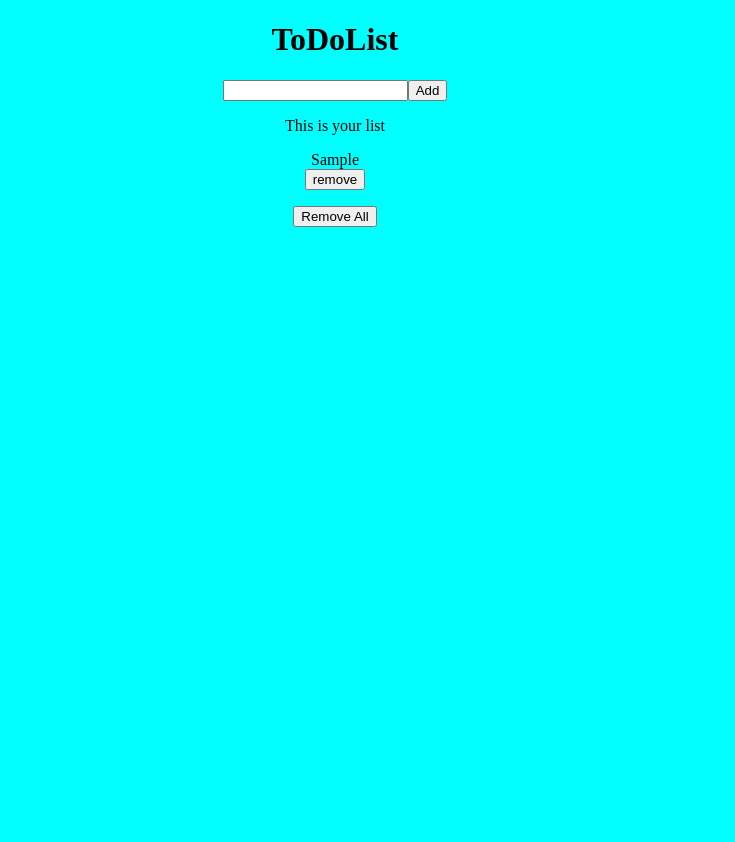
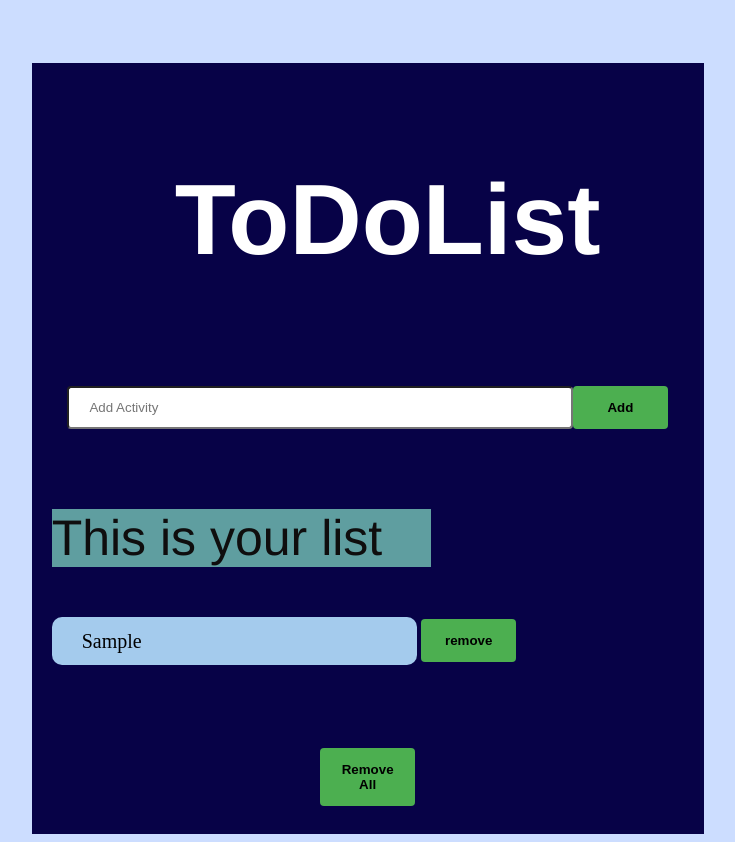
Before and after one commit to Rajkamalkanna/todo_list, a React (Create React App) app: page / in a window 1280 px wide. Both pictures are taken after typing "Sample" into the empty fields and a click on the button "Add". Shown: the whole page, without its empty margins (305-1040 px from the left). Before the commit the page ends 800 px from the top, so only its background shows below. Built offline with nearby package versions, Linux system fonts and the light colour scheme.

Commit message:
I made a changes in css

```diff
--- a/src/components/ToDoList.js
+++ b/src/components/ToDoList.js
@@ -24,18 +24,18 @@ export default function ToDoList () {
     }
   return (
     <>
-    <div>
-    <div><h1>ToDoList</h1></div>
-    <input type="text" name="text" value = {activity} onChange = {(e) => setActivity(e.target.value) }/>
+    <div className='container'>
+    <div className='header'><h1>ToDoList</h1></div>
+    <input type="text" placeholder='Add Activity' value = {activity} onChange = {(e) => setActivity(e.target.value) }/>
     <button onClick={addActivity}>Add</button>
-    <p>This is your list</p>
+    <p className='List-heading'>This is your list</p>
 
     {listData!== [] && listData.map((data, i) =>{
          return(
             <>
             <p key={i}>
-                <div>{data}</div>
-                <div><button onClick={()=>removeActivity(i)}>remove</button></div>
+                <div className='listData'>{data}</div>
+                <div className='btn-position'><button onClick={()=>removeActivity(i)}>remove</button></div>
             </p>
 
             </>
--- a/src/index.css
+++ b/src/index.css
@@ -1,5 +1,76 @@
 body {
+  background-color: #ccddff;
+}
+.app{
+  text-align: center;
+}
 
- background-color: aqua;
- text-align:center
+.container {
+  background-color: rgb(7, 2, 71);
+  justify-content: center;
+  width: 50%;
+  margin-left: 26%;
+  margin-top: 5%;
+  text-align: center;
+  padding: 20px;
 }
+
+input[type=text], select {
+  width: 80%;
+  padding: 12px 20px;
+  margin: 30px 0;
+  display: inline-block;
+  border-radius: 4px;
+  box-sizing: border-box;
+}
+
+button{
+  width: 15%;
+  background-color: #4CAF50;
+  color: black;
+  padding: 14px 20px;
+  margin: 8px 0;
+  border: none;
+  border-radius: 4px;
+  cursor: pointer;
+  font-weight: bold;
+}
+
+button:hover {
+  background-color: #45a049;
+}
+
+.header {
+  width: 100%;
+  padding: 12px 20px;
+  color: white;
+  font-size: 50px;
+  font-family: 'Franklin Gothic Medium', 'Arial Narrow', Arial, sans-serif;
+}
+
+.List-heading {
+  color: rgb(15, 14, 14);
+  font-size: 50px;
+  font-family: 'Franklin Gothic Medium', 'Arial Narrow', Arial, sans-serif;
+  text-align: left;
+  background-color: cadetblue;
+  width: 60%;
+}
+
+.listData {
+  columns: black;
+  font-size: 20px;
+  background-color: rgb(164, 203, 237);
+  text-align: left;
+  padding-left: 30px;
+  width: 53%;
+  padding-bottom: 2%;
+  padding-top: 2%;
+  border-radius: 10px;
+}
+
+.btn-position {
+  position: relative;
+  left: 16%;
+  top: -54px ;
+}
```
